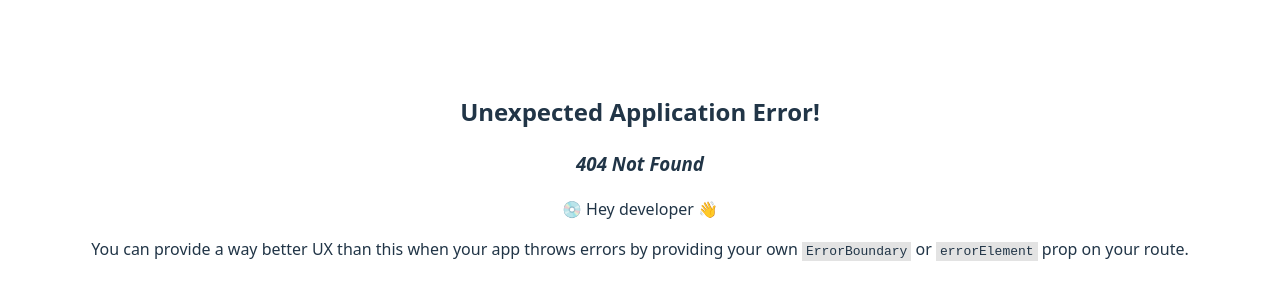
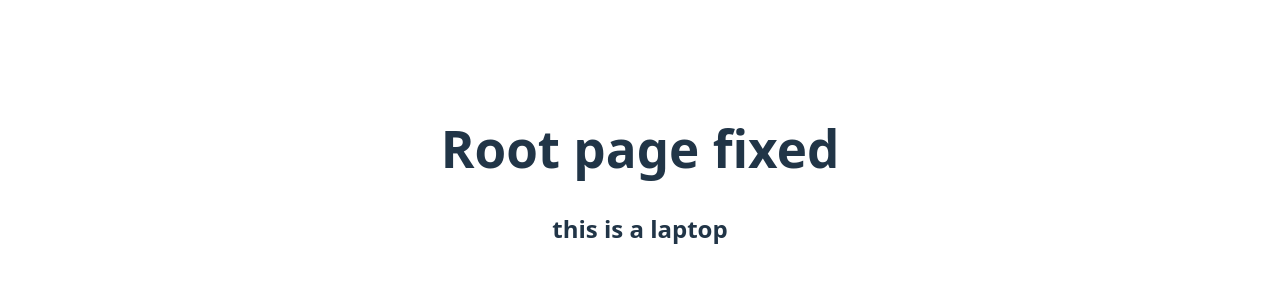
Before and after one commit to mohammademon393/react-router-intro, a React (Vite) app: page /laptop in a window 1280 px wide. Before the commit this address had no page. Shown: the part 224-524 px from the top of the page. Built offline with nearby package versions, Linux system fonts and the light colour scheme.

Commit message:
laptop components created

```diff
--- /dev/null
+++ b/src/components/Laptop/Laptop.jsx
@@ -0,0 +1,11 @@
+import React from 'react';
+
+const Laptop = () => {
+    return (
+        <div>
+            <h2>this is a laptop</h2>
+        </div>
+    );
+};
+
+export default Laptop;
--- a/src/main.jsx
+++ b/src/main.jsx
@@ -8,6 +8,7 @@ import Root from './components/Root/Root.jsx';
 import Home from './components/Home/Home.jsx';
 import About from './components/About/About.jsx';
 import Mobiles from './components/Mobiles/Mobiles.jsx';
+import Laptop from './components/Laptop/Laptop.jsx';
 
 const router = createBrowserRouter([
   {
@@ -16,7 +17,8 @@ const router = createBrowserRouter([
     children:[
       {index: true, Component: Home},
       {path: 'about', Component: About},
-      {path: 'mobile', Component: Mobiles}
+      {path: 'mobile', Component: Mobiles},
+      {path: 'laptop', Component: Laptop}
     ]
   },
   {
```
